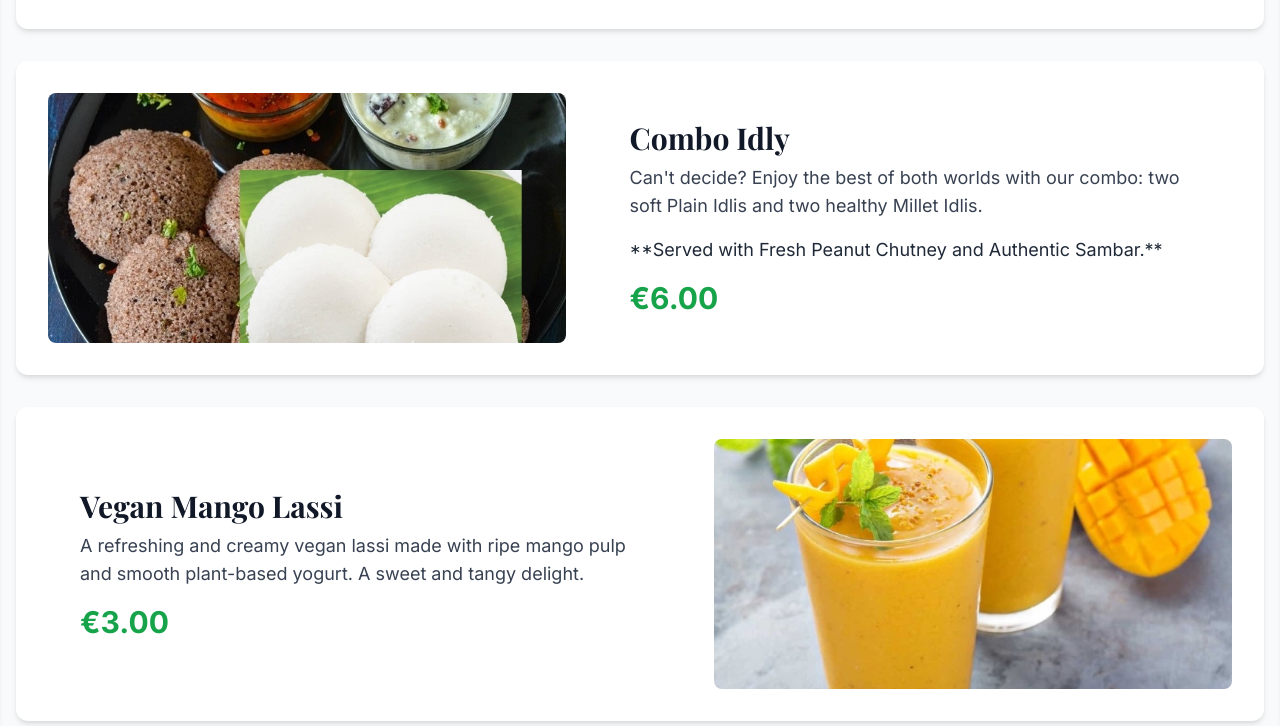
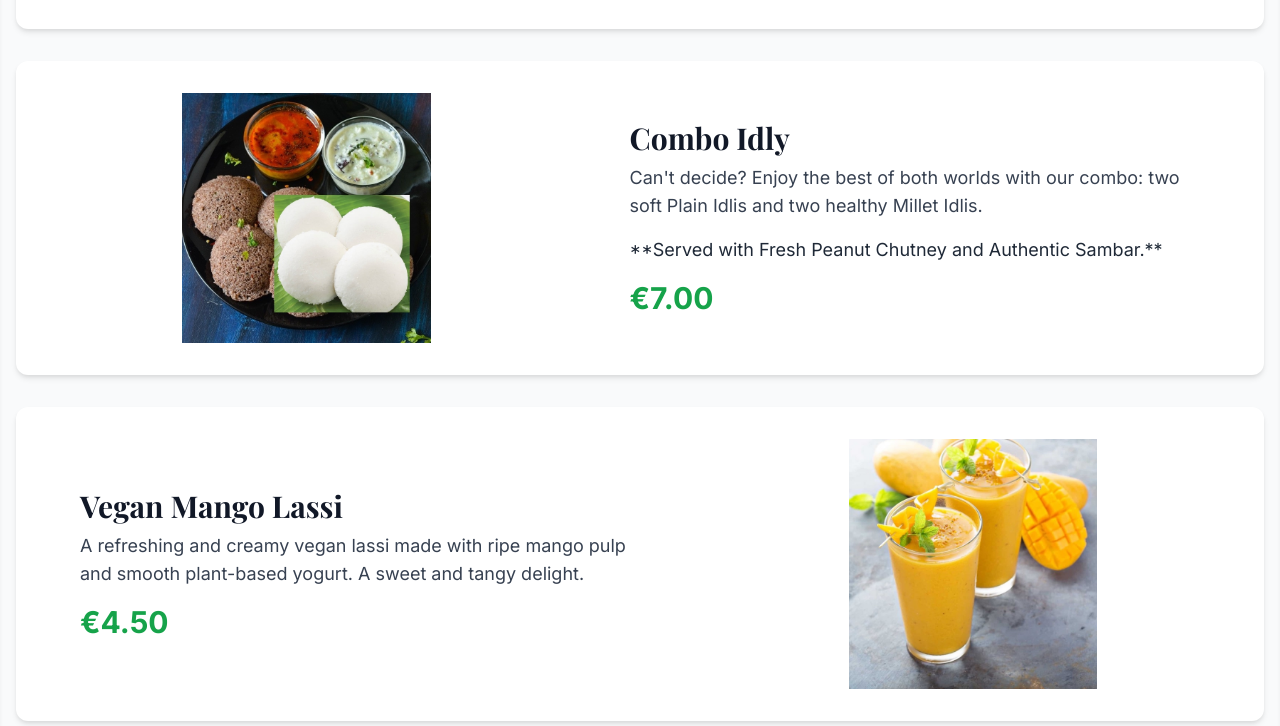
Before and after one commit to Kiran520/fluffy-crispy-kitchen, a plain HTML site: page index.html in a window 1280 px wide. Shown: the part 2071-2797 px from the top of the page. Drawn offline with nearby package versions, Linux system fonts and the light colour scheme.

Commit message:
Update index.html

```diff
--- a/index.html
+++ b/index.html
@@ -36,7 +36,7 @@
         .menu-item-section img {
             width: 100%;
             height: 250px; /* Fixed height for images */
-            object-fit: cover;
+            object-fit: contain; /* Changed from 'cover' to 'contain' to fit the full image */
             border-radius: 0.5rem; /* rounded-lg */
             margin-bottom: 1.5rem;
         }
@@ -297,7 +297,7 @@
                         <span data-lang="en">**Served with Fresh Peanut Chutney and Authentic Sambar.**</span>
                         <span data-lang="de" class="hidden">**Serviert mit frischem Erdnuss-Chutney und authentischem Sambar.**</span>
                     </p>
-                    <span class="block text-3xl font-bold text-green-600 mt-4">€6.00</span>
+                    <span class="block text-3xl font-bold text-green-600 mt-4">€7.00</span>
                 </div>
             </div>
 
@@ -310,7 +310,7 @@
                         <span data-lang="en">A refreshing and creamy vegan lassi made with ripe mango pulp and smooth plant-based yogurt. A sweet and tangy delight.</span>
                         <span data-lang="de" class="hidden">Ein erfrischender und cremiger veganer Lassi aus reifem Mangopüree und glattem pflanzlichem Joghurt. Ein süßer und würziger Genuss.</span>
                     </p>
-                    <span class="block text-3xl font-bold text-green-600 mt-4">€3.00</span>
+                    <span class="block text-3xl font-bold text-green-600 mt-4">€4.50</span>
                 </div>
             </div>
 
```
